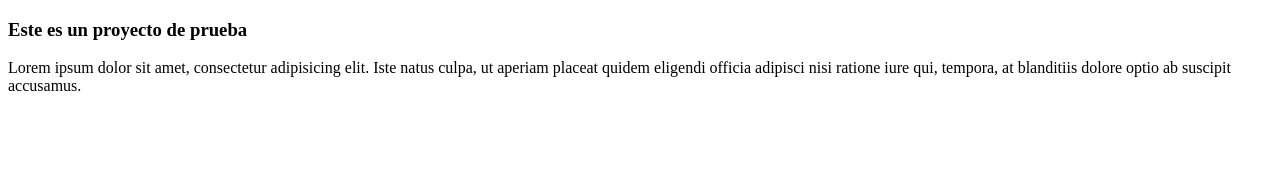
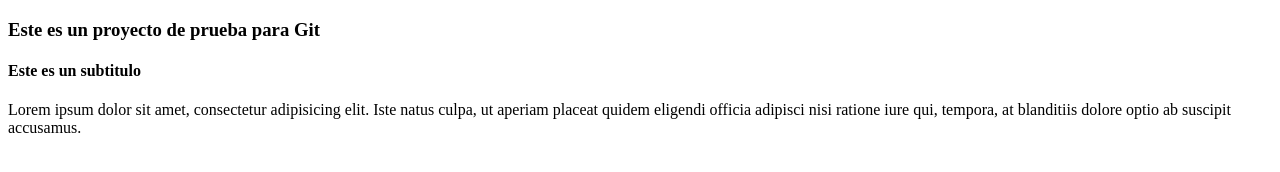
Before and after one commit to PamDsgn/ProyectosWeb, a plain HTML site: page index.html in a window 1280 px wide. Drawn offline with Linux system fonts and the light colour scheme.

Commit message:
cambio de subtitulo

```diff
--- a/index.html
+++ b/index.html
@@ -6,7 +6,9 @@
 </head>
 <body>
 
-	<h3>Este es un proyecto de prueba</h3>
+	<h3>Este es un proyecto de prueba para Git</h3>
+
+	   <h4>Este es un subtitulo</h4>
 
 	   <p>Lorem ipsum dolor sit amet, consectetur adipisicing elit. Iste natus culpa, ut aperiam placeat quidem eligendi officia adipisci nisi ratione iure qui, tempora, at blanditiis dolore optio ab suscipit accusamus.</p>
 
```
